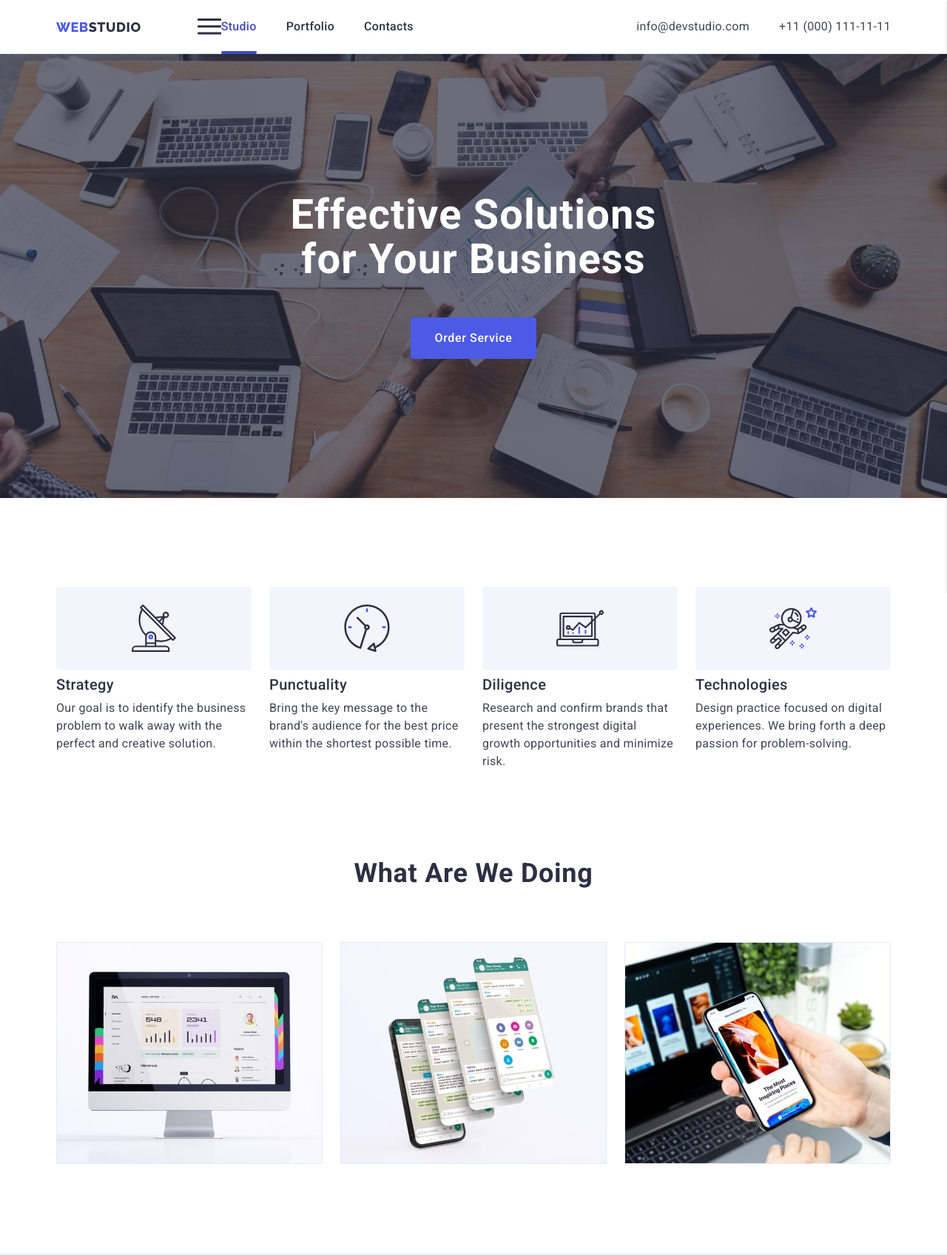
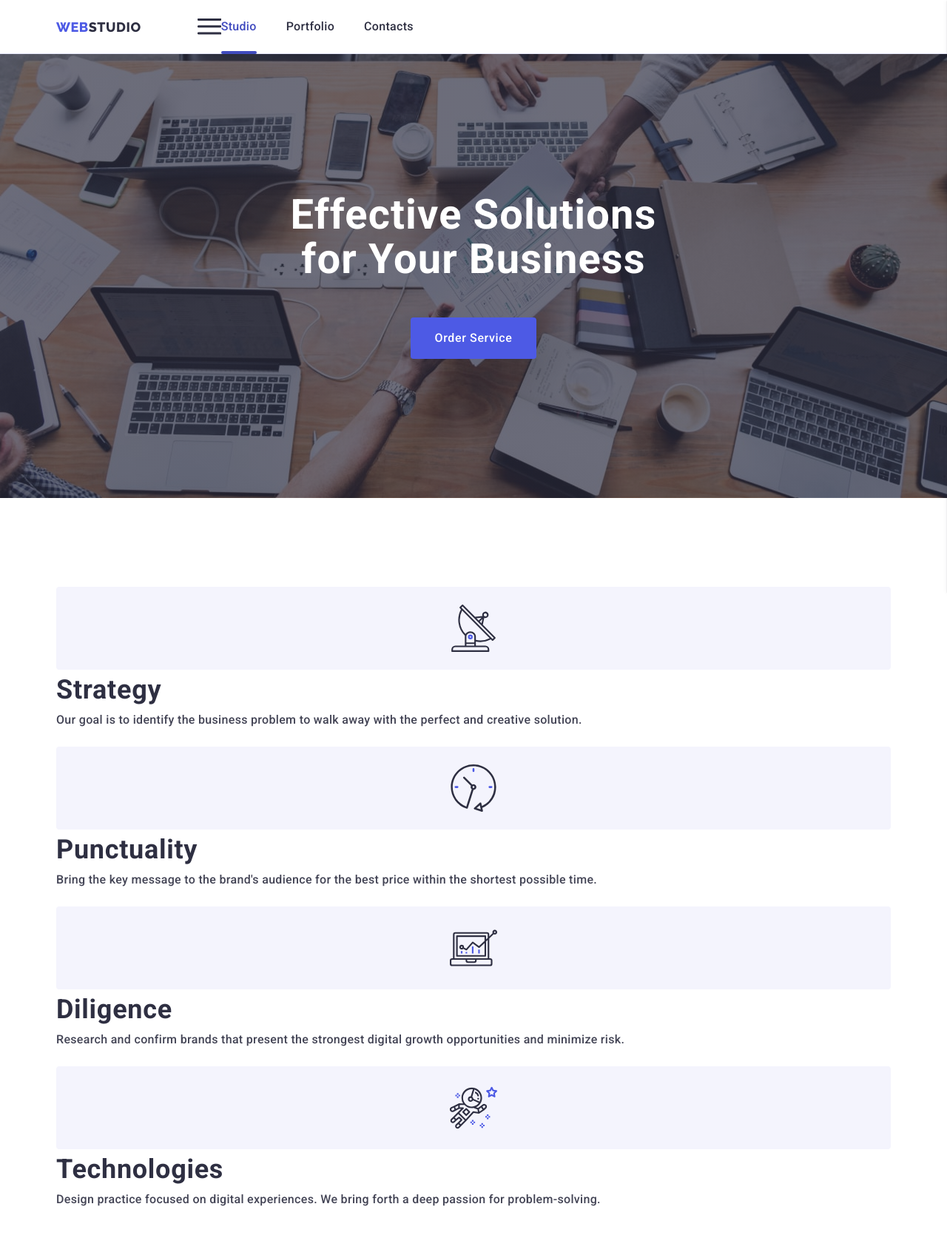
Before and after one commit to slonic32/goit-markup-hw-06, a plain HTML site: page index.html in a window 1280 px wide. Shown: the top 1696 px of the page at 74% size. Drawn offline with nearby package versions, Linux system fonts and the light colour scheme.

Commit message:
add section solution

```diff
--- a/css/styles.css
+++ b/css/styles.css
@@ -112,6 +112,10 @@ button {
   font-weight: 700;
   line-height: 1.11;
   letter-spacing: 0.02em;
+  font-size: 36px;
+  font-weight: 700;
+  line-height: 1.11;
+  letter-spacing: 0.02em;
   text-transform: capitalize;
 }
 
@@ -196,15 +200,9 @@ button {
 }
 
 .header-address-flex {
-  display: flex;
-  gap: 40px;
-  justify-content: space-between;
 }
 
 .header-link {
-  display: block;
-  padding-top: 24px;
-  padding-bottom: 24px;
 }
 
 .header-border {
@@ -216,31 +214,21 @@ button {
 }
 
 .header-navigation-link {
-  color: var(--color-Navy-blue);
-  transition-property: color;
-  transition-duration: 250ms;
-  transition-timing-function: cubic-bezier(0.4, 0, 0.2, 1);
 }
 
 .header-navigation-link:hover,
 .header-navigation-link:focus {
-  color: var(--color-OCEAN);
 }
 
 .header-address {
-  font-style: normal;
+  display: none;
 }
 
 .header-address-link {
-  color: var(--color-SLATE);
-  transition-property: color;
-  transition-duration: 250ms;
-  transition-timing-function: cubic-bezier(0.4, 0, 0.2, 1);
 }
 
 .header-address-link:hover,
 .header-address-link:focus {
-  color: var(--color-OCEAN);
 }
 
 .button-oder {
@@ -248,7 +236,7 @@ button {
   text-align: center;
   color: var(--color-WHITE);
   background-color: var(--color-Iris);
-  margin-top: 48px;
+  margin-top: 72px;
   margin-left: auto;
   margin-right: auto;
   padding: 16px 32px;
@@ -299,71 +287,68 @@ button {
   background-position: center;
   max-width: 1440px;
   margin: auto;
-  padding-top: 188px;
-  padding-bottom: 188px;
+  padding-top: 112px;
+  padding-bottom: 112px;
 }
 
 .section-hero-header {
   color: var(--color-WHITE);
   text-align: center;
-  max-width: 496px;
+  max-width: 320px;
   margin: auto;
 }
 
 .section-solutions {
-  padding-top: 120px;
-  padding-bottom: 120px;
+  padding-top: 96px;
+  padding-bottom: 96px;
 }
 
 .section-solutions-header {
   color: var(--color-Navy-blue);
+  font-size: 36px;
+  font-weight: 700;
+  line-height: 1.11;
+  letter-spacing: 0.02em;
+  font-size: 36px;
+  font-weight: 700;
+  line-height: 1.11;
+  letter-spacing: 0.02em;
   margin-bottom: 8px;
 }
 
 .section-solutions-flex {
   display: flex;
-  gap: 24px;
+  gap: 72px;
+  flex-direction: column;
   justify-content: space-between;
 }
 
 .section-solutions-item {
-  flex-basis: calc((100% - 72px) / 4);
+  flex-basis: 100%;
 }
 
 .section-solutions-box {
-  background: var(--color-CLOUD);
-  border-radius: 4px;
-  display: flex;
-  align-items: center;
-  justify-content: center;
-  padding: 24px 0;
-  margin-bottom: 8px;
+  display: none;
 }
 
 .section-solutions-icon {
-  display: block;
-  width: 64px;
-  height: 64px;
+}
+
+.section-solutions-item .text-body {
+  font-weight: 500;
 }
 
 .section-wedo {
-  padding-bottom: 120px;
+  display: none;
 }
 
 .section-wedo-header {
-  color: var(--color-Navy-blue);
-  text-align: center;
-  margin-bottom: 72px;
 }
 
 .section-wedo-flex {
-  display: flex;
-  gap: 24px;
-  justify-content: space-between;
 }
 
 .section-wedo-item {
-  flex-basis: calc((100% - 48px) / 3);
 }
 
 .section-team {
@@ -666,22 +651,9 @@ button {
 }
 
 .current {
-  color: var(--color-OCEAN);
-
-  position: relative;
 }
 
 .current::after {
-  position: absolute;
-  left: 0;
-  bottom: -1px;
-
-  content: '';
-  width: 100%;
-  height: 4px;
-  border-radius: 2px;
-
-  background: var(--color-OCEAN);
 }
 
 .overlay-box {
```
